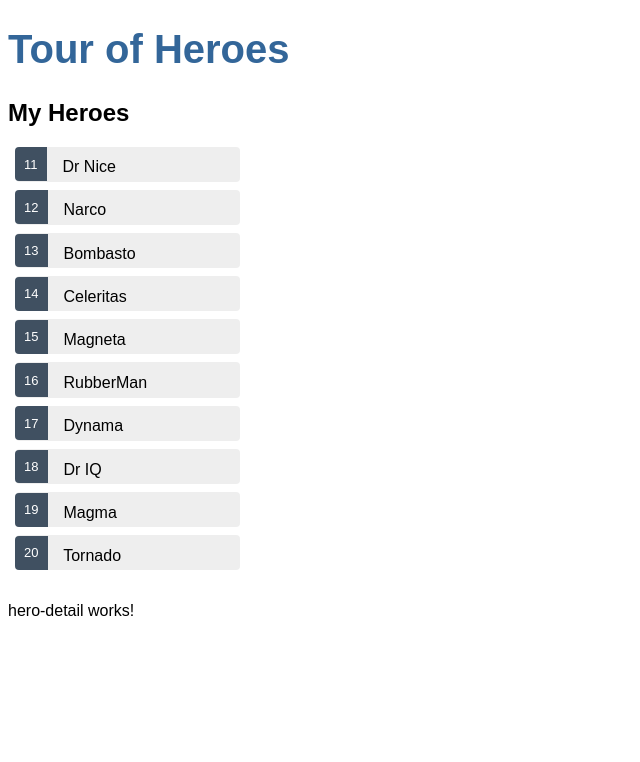
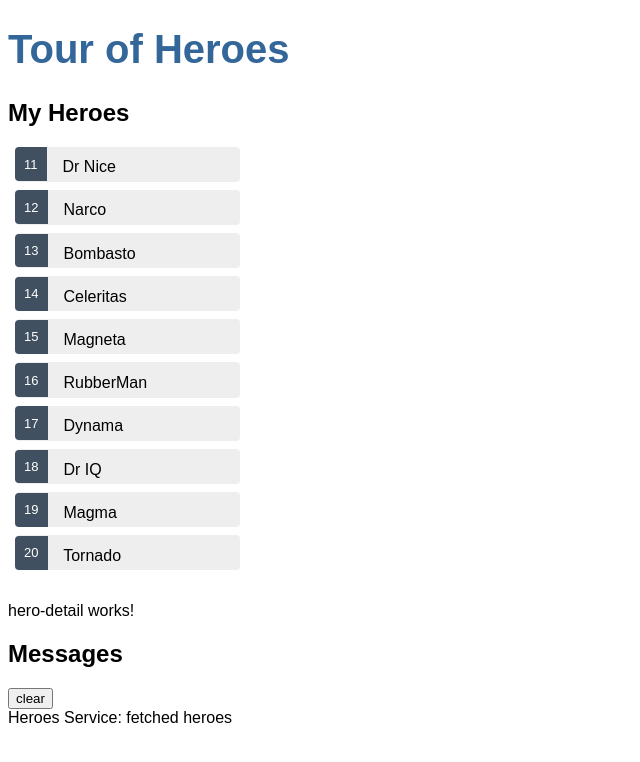
Before and after one commit to Patriziabattisti/angular-tour-of-heroes, an Angular app in the folder angular-tour-of-heroes/: page / in a window 1280 px wide. Shown: the top 762 px of the page, without its empty margins (0-640 px from the left). Built offline with nearby package versions, Linux system fonts and the light colour scheme.

Commit message:
finished service (with messages)

```diff
--- a/angular-tour-of-heroes/src/app/app.component.html
+++ b/angular-tour-of-heroes/src/app/app.component.html
@@ -1,2 +1,3 @@
 <h1>{{title}}</h1>
 <app-heroes></app-heroes>
+<app-messages></app-messages>
--- a/angular-tour-of-heroes/src/app/hero.service.ts
+++ b/angular-tour-of-heroes/src/app/hero.service.ts
@@ -2,6 +2,7 @@
 import {Hero} from './hero';
 import {HEROES} from './mock-heroes';
 import {Observable, of} from 'rxjs';
+import {MessageService} from './message.service';
 
 @Injectable({
   providedIn: 'root',
@@ -9,10 +10,11 @@
 })
 export class HeroService {
 
-  constructor() {
+  constructor(private messageService: MessageService) {
   }
 
   getHeroes(): Observable<Hero[]> {
+    this.messageService.add('Heroes Service: fetched heroes');
     return of(HEROES);
   }
 }
--- a/angular-tour-of-heroes/src/app/heroes/heroes.component.ts
+++ b/angular-tour-of-heroes/src/app/heroes/heroes.component.ts
@@ -1,6 +1,8 @@
 import {Component, OnInit} from '@angular/core';
+
 import {Hero} from '../hero';
 import {HeroService} from '../hero.service';
+import {MessageService} from '../message.service';
 
 @Component({
   selector: 'app-heroes',
@@ -9,9 +11,10 @@
 })
 export class HeroesComponent implements OnInit {
   selectedHero: Hero;
+
   heroes: Hero[];
 
-  constructor(private heroService: HeroService) {
+  constructor(private heroService: HeroService, private messageService:MessageService) {
   }
 
   ngOnInit() {
@@ -21,6 +24,7 @@
 
   onSelect(hero: Hero): void {
     this.selectedHero = hero;
+    this.messageService.add(`HeroService: Selected hero id=${hero.id}`);
   }
 
   getHeroes(): void {
--- /dev/null
+++ b/angular-tour-of-heroes/src/app/message.service.ts
@@ -0,0 +1,16 @@
+import { Injectable } from '@angular/core';
+
+@Injectable({
+  providedIn: 'root',
+})
+export class MessageService {
+  messages: string[] = [];
+
+  add(message: string) {
+    this.messages.push(message);
+  }
+
+  clear() {
+    this.messages = [];
+  }
+}
--- a/angular-tour-of-heroes/src/app/messages/messages.component.html
+++ b/angular-tour-of-heroes/src/app/messages/messages.component.html
@@ -1 +1,8 @@
-<p>messages works!</p>
+<div *ngIf="messageService.messages.length">
+
+  <h2>Messages</h2>
+  <button class="clear"
+          (click)="messageService.clear()">clear</button>
+  <div *ngFor='let message of messageService.messages'> {{message}} </div>
+
+</div>
--- a/angular-tour-of-heroes/src/app/messages/messages.component.ts
+++ b/angular-tour-of-heroes/src/app/messages/messages.component.ts
@@ -1,4 +1,5 @@
-import { Component, OnInit } from '@angular/core';
+import {Component, OnInit} from '@angular/core';
+import {MessageService} from '../message.service';
 
 @Component({
   selector: 'app-messages',
@@ -7,7 +8,8 @@
 })
 export class MessagesComponent implements OnInit {
 
-  constructor() { }
+  constructor(public messageService:MessageService) {
+  }
 
   ngOnInit(): void {
   }
```
Also changed, not shown: 1 other file (tests, documents, lock files or other folders).
